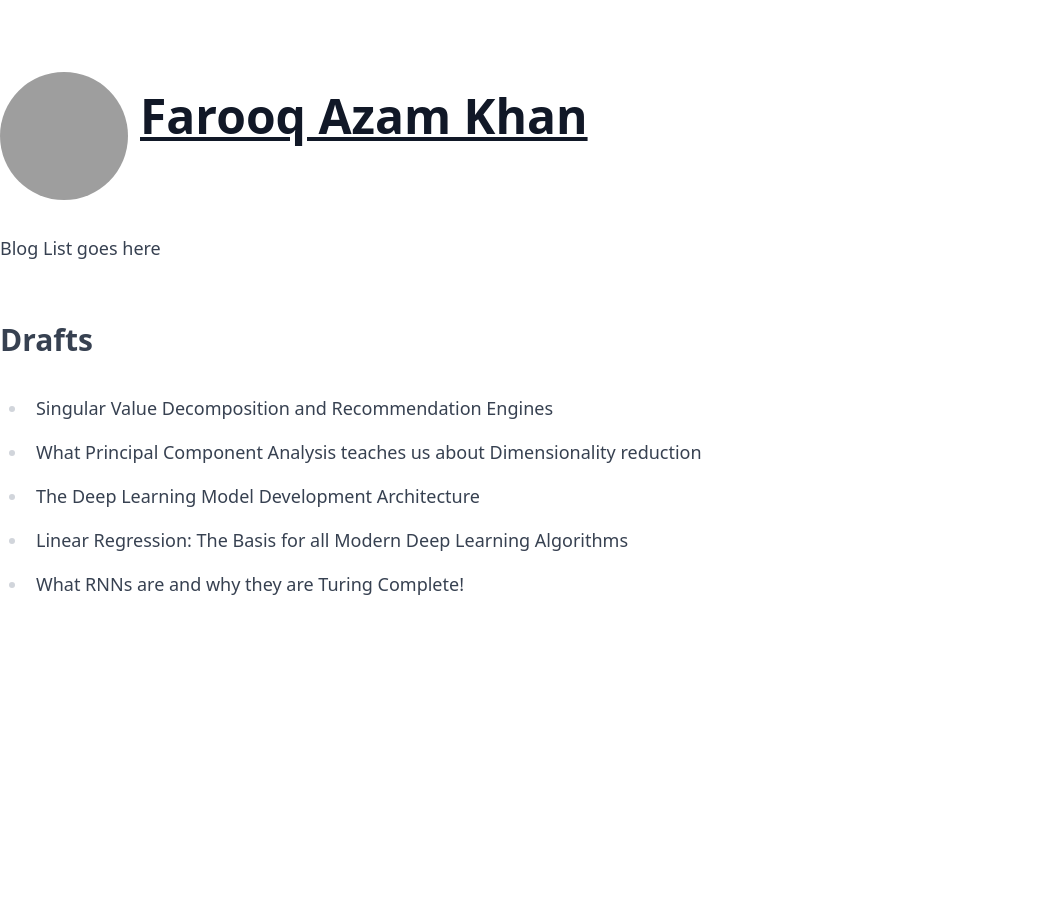
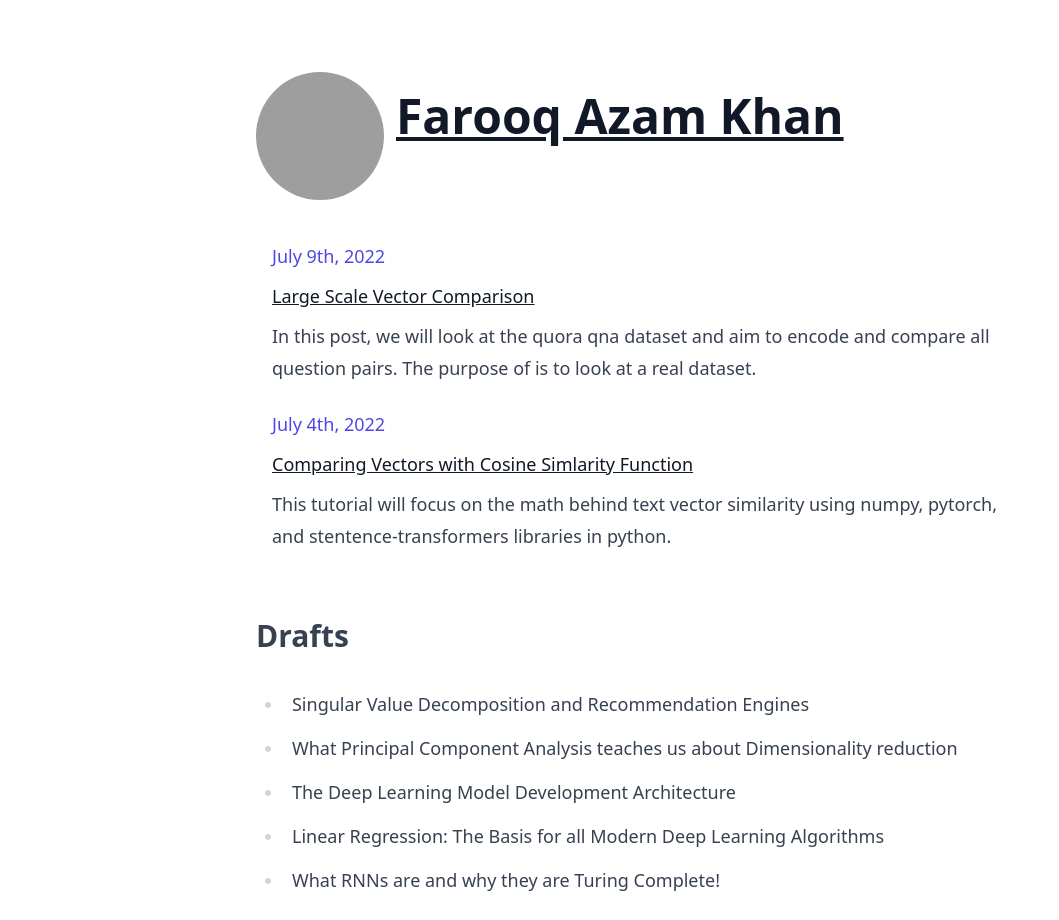
Before and after one commit to Farooq-azam-khan/blog, a Next.js app: page / in a window 1280 px wide. Shown: the whole page, without its empty margins (0-1059 px from the left). Before the commit the page ends 800 px from the top, so only its background shows below. Built offline with nearby package versions, Linux system fonts and the light colour scheme; grey boxes are pictures that could not be loaded.

Commit message:
added list view

```diff
--- a/pages/index.tsx
+++ b/pages/index.tsx
@@ -1,9 +1,34 @@
 import type { NextPage } from 'next'
-import Link from 'next/link'
+import { meta as cos_meta } from './cosine-similarity.mdx'
+import { meta as cos_pt2_meta } from './cosine-similarity-pt-2.mdx'
 
+type BlogDate = {
+  month: string, year: number, date: string
+}
+type BlogMetaData = {
+  title: string,
+  summary: string,
+  post_link: string,
+  published_date: BlogDate
+}
+
+
+const BlogPostListView = ({ meta_data }: { meta_data: BlogMetaData }) => {
+  const display_str = display_publication_date(meta_data.published_date)
+  return (<div className='hover:bg-orange-100 py-2 rounded hover:rounded-lg ease-in duration-200 border-l-4  border-white hover:border-indigo-400 px-3 flex flex-col space-y-2'>
+    <span className='text-indigo-600'> {display_str}
+    </span>
+    <span className='mt-3'>
+      <a href={meta_data.post_link}>
+        {meta_data.title}
+      </a>
+    </span>
+    <span className="text-gray-700">{meta_data.summary}</span>
+  </div>)
+}
 const Home: NextPage = () => {
   return (
-    <div className="sm:mx-0 mx-auto prose lg:prose-lg sm:max-w-xl lg:max-w-3xl mt-10">
+    <div className="sm:mx-0 md:mx-auto prose lg:prose-lg sm:max-w-xl lg:max-w-3xl mt-10">
       <div className='sm:flex sm:items-center space-x-3'>
         <a
           target="blank"
@@ -12,7 +37,9 @@ const Home: NextPage = () => {
         <h1 className="text-3xl font-bold underline">Farooq Azam Khan</h1>
       </div>
       <section className="space-y-2">
-        Blog List goes here
+        <BlogPostListView meta_data={cos_pt2_meta} />
+        <BlogPostListView meta_data={cos_meta} />
+
       </section>
       <section>
         <h2 className='text-gray-700'>Drafts</h2>
@@ -29,4 +56,8 @@ const Home: NextPage = () => {
   )
 }
 
+function display_publication_date(pub_date: BlogDate) {
+  return pub_date.month + " " + pub_date.date + ", " + pub_date.year;
+}
+
 export default Home
```
